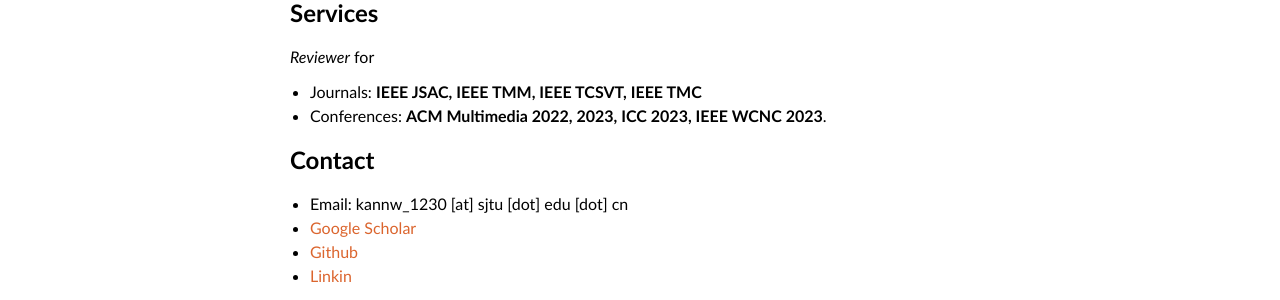
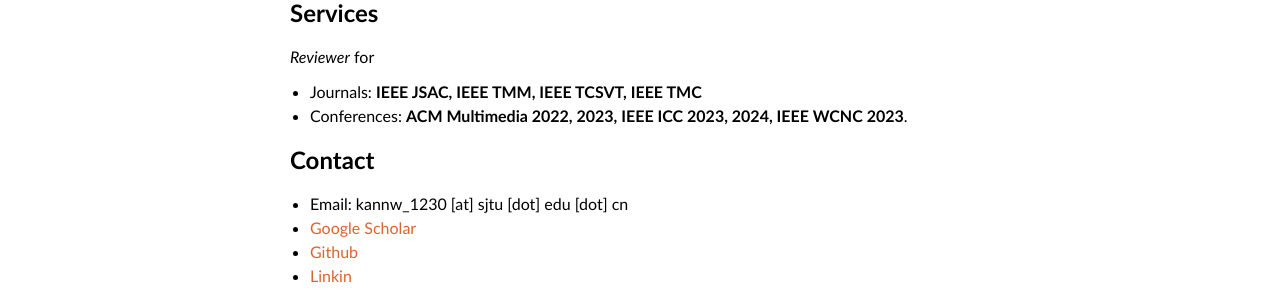
Before and after one commit to confiwent/AcademicPages, a Jekyll site: the page built from index.md, in a window 1280 px wide. Shown: the part 985-1285 px from the top of the page. Built offline with Jekyll 4.4.1, drawn with Linux system fonts in a browser that asks for light colours; our own code applies the rules of GitHub Pages for plain Markdown files.

Commit message:
add icc 2024 reviewing

```diff
--- a/index.md
+++ b/index.md
@@ -41,7 +41,7 @@ __Previouly:__ I received the B.S. degree in Information Engineering from Nanjin
 ## Services
 *Reviewer* for
 - Journals: **IEEE JSAC, IEEE TMM, IEEE TCSVT, IEEE TMC**
-- Conferences: **ACM Multimedia 2022, 2023, ICC 2023, IEEE WCNC 2023**.
+- Conferences: **ACM Multimedia 2022, 2023, IEEE ICC 2023, 2024, IEEE WCNC 2023**.
 
 ## Contact
 
```
